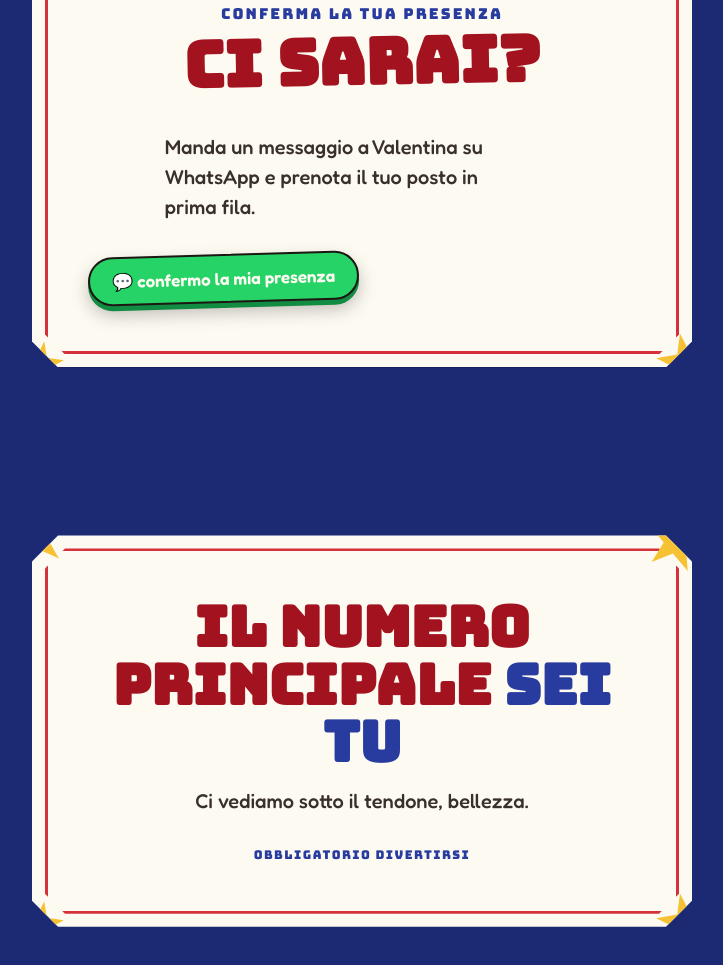
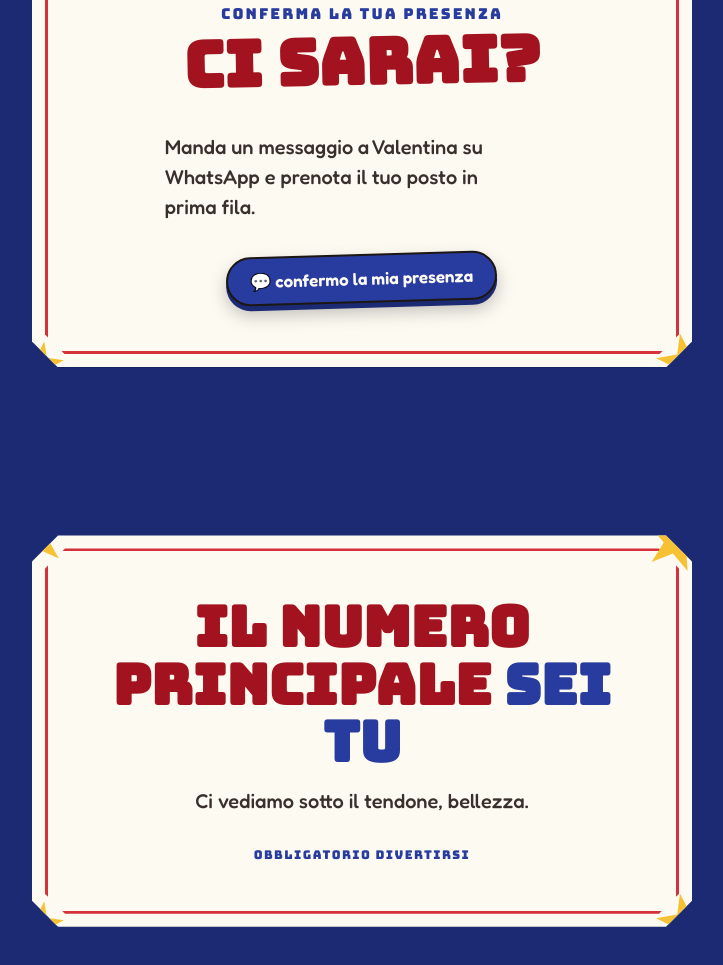
Before and after one commit to Fedone10/compleanno-valentina, a plain HTML site: page index.html in a window 1280 px wide. Shown: the part 5320-6285 px from the top of the page, without its empty margins (278-1001 px from the left). Drawn offline with Linux system fonts and the light colour scheme; a web font is replaced by a local one.

Commit message:
Bottone WhatsApp blu e centrato

```diff
--- a/circus.css
+++ b/circus.css
@@ -286,15 +286,15 @@ button.ironic:active{ transform:rotate(calc(var(--caos) * -3deg)) translateY(2px
 .wa-btn{
   display:inline-block; margin-top:32px;
   font-family:var(--body); font-weight:600; font-size:clamp(14px,3.8vw,17px);
-  color:var(--paper); background:#25d366;
+  color:var(--paper); background:var(--blue);
   padding:12px 22px; border-radius:999px;
   border:2px solid var(--ink);
-  box-shadow:0 5px 0 #128c42, 0 9px 18px rgba(0,0,0,.25);
+  box-shadow:0 5px 0 var(--blue-deep), 0 9px 18px rgba(0,0,0,.25);
   text-decoration:none; transform:rotate(calc(var(--caos) * -3deg));
   transition:transform .15s, box-shadow .15s;
 }
-.wa-btn:hover{ transform:rotate(calc(var(--caos) * -3deg)) translateY(-2px); box-shadow:0 7px 0 #128c42, 0 12px 22px rgba(0,0,0,.28); }
-.wa-btn:active{ transform:rotate(calc(var(--caos) * -3deg)) translateY(2px); box-shadow:0 3px 0 #128c42, 0 6px 12px rgba(0,0,0,.25); }
+.wa-btn:hover{ transform:rotate(calc(var(--caos) * -3deg)) translateY(-2px); box-shadow:0 7px 0 var(--blue-deep), 0 12px 22px rgba(0,0,0,.28); }
+.wa-btn:active{ transform:rotate(calc(var(--caos) * -3deg)) translateY(2px); box-shadow:0 3px 0 var(--blue-deep), 0 6px 12px rgba(0,0,0,.25); }
 
 /* ---- OUTRO ---- */
 .outro .sheet{ text-align:center; }
--- a/index.html
+++ b/index.html
@@ -160,10 +160,9 @@
             <h2>Ci sarai?</h2>
           </div>
           <p class="lead">Manda un messaggio a Valentina su WhatsApp e prenota il tuo posto in prima fila.</p>
-          <a class="wa-btn" href="https://wa.me/393518835222?text=🎪%20Biglietto%20convalidato!%20Il%20mio%20personaggio%20del%20circo%20sarà%20presente%20il%2020%20giugno%20—%20non%20aprire%20il%20sipario%20senza%20di%20me%20🃏✨" target="_blank" rel="noopener">
-            <span class="wa-icon">💬</span>
-            <span>confermo la mia presenza</span>
-          </a>
+          <div style="text-align:center">
+            <a class="wa-btn" href="https://wa.me/393518835222?text=🎪%20Biglietto%20convalidato!%20Il%20mio%20personaggio%20del%20circo%20sarà%20presente%20il%2020%20giugno%20—%20non%20aprire%20il%20sipario%20senza%20di%20me%20🃏✨" target="_blank" rel="noopener">💬 confermo la mia presenza</a>
+          </div>
         </div>
       </div>
     </section>
```
